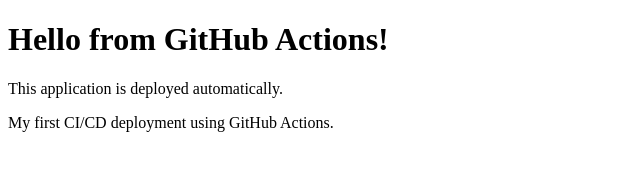
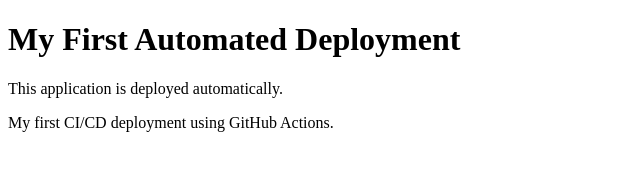
Before and after one commit to Miraculous-Lady/automated-deployment, a plain HTML site: page index.html in a window 1280 px wide. Shown: the whole page, without its empty margins (0-640 px from the left). Drawn offline with Linux system fonts and the light colour scheme.

Commit message:
Update website

```diff
--- a/index.html
+++ b/index.html
@@ -5,7 +5,7 @@
 </head>
 
 <body>
-    <h1>Hello from GitHub Actions!</h1>
+    <h1>My First Automated Deployment</h1>
 
     <p>This application is deployed automatically.</p>
 
```
